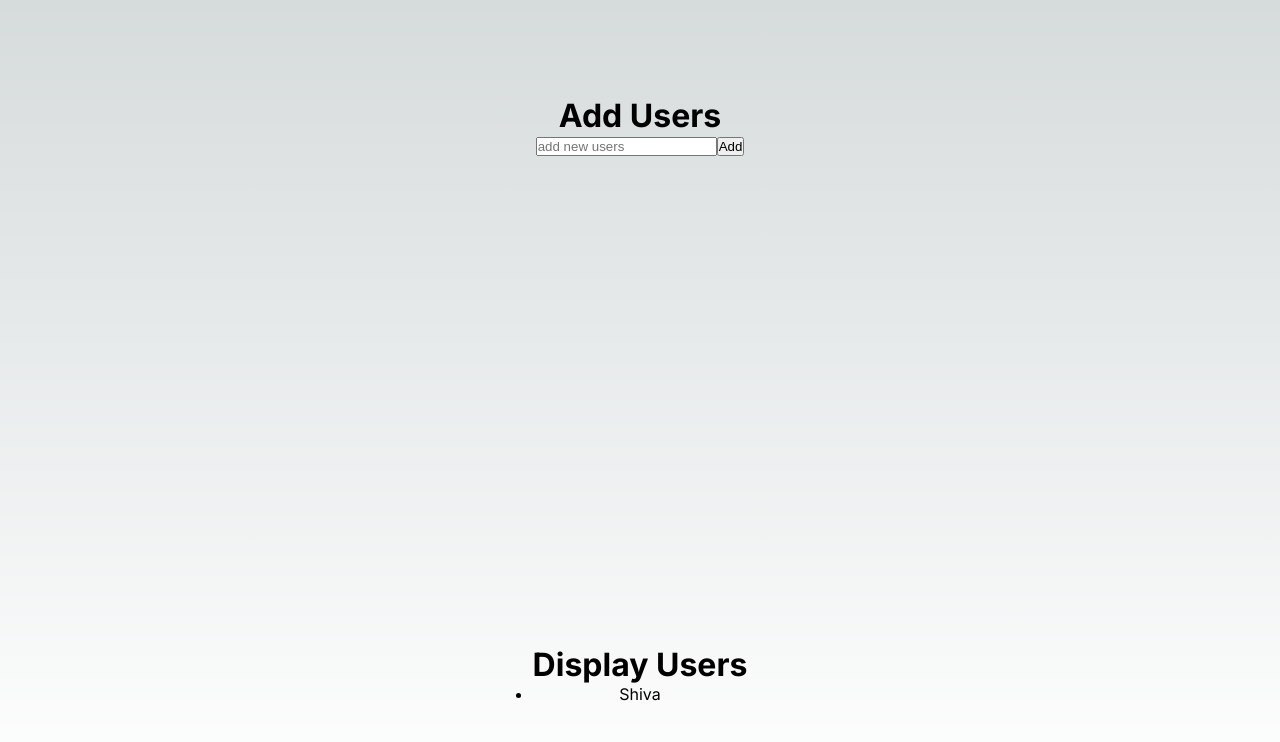
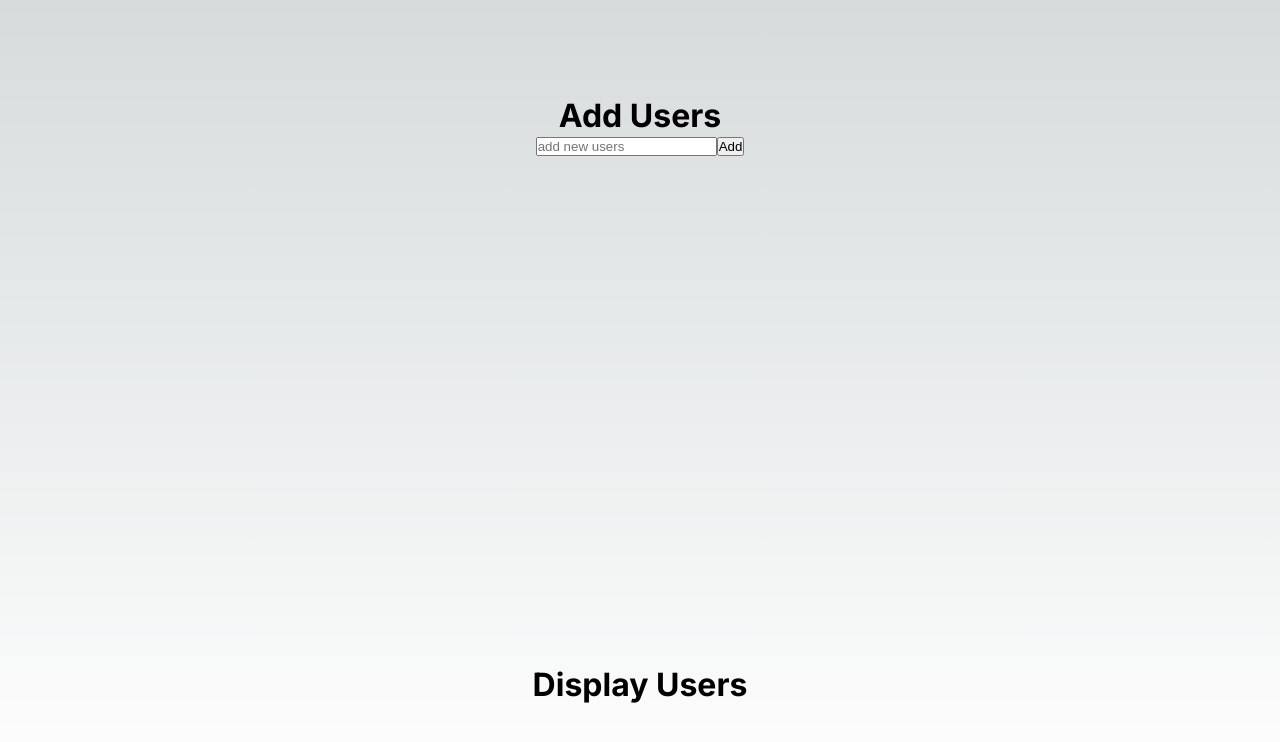
Before and after one commit to CoolShivas/008--Next_Redux_RTK, a Next.js app: page / in a window 1280 px wide. Shown: the top 742 px of the page. Built offline with nearby package versions, Linux system fonts and the light colour scheme.

Commit message:
Getting data on dispaly using useSelector hook.

```diff
--- a/src/app/components/DisplayUsers.js
+++ b/src/app/components/DisplayUsers.js
@@ -1,12 +1,20 @@
+"use client";
+
 import React from "react";
+import { useSelector } from "react-redux";
 
 const DisplayUsers = () => {
+  const getData = useSelector((data) => data.users);
+  console.log(getData);
   return (
     <>
       <center>
         <h1>Display Users</h1>
         <ul>
-          <li>Shiva</li>
+          {/* <li>Shiva</li> */}
+          {getData.map((currElem) => {
+            return <li>{currElem.name}</li>;
+          })}
         </ul>
       </center>
     </>
--- a/src/app/redux/slice.js
+++ b/src/app/redux/slice.js
@@ -12,7 +12,8 @@ const Slices = createSlice({
       console.log(action); // Getting the data on Browser Console as:-{type: 'addUserSlice/addUsers', payload: 'shiva'}
       const data = {
         id: nanoid(),
-        name: action.userName,
+        // name: action.userName,
+        name: action.payload, // Getting the payload only;
       };
       state.users.push(data);
     },
```
